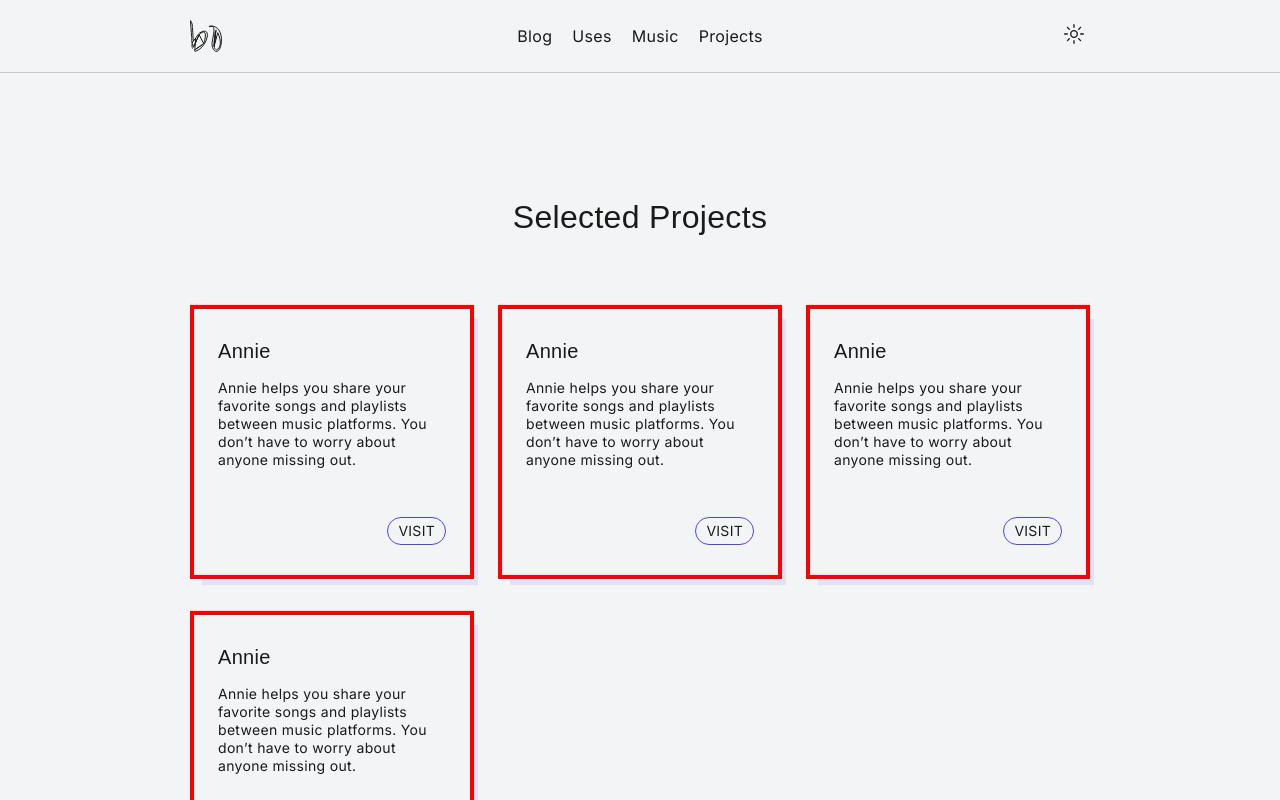
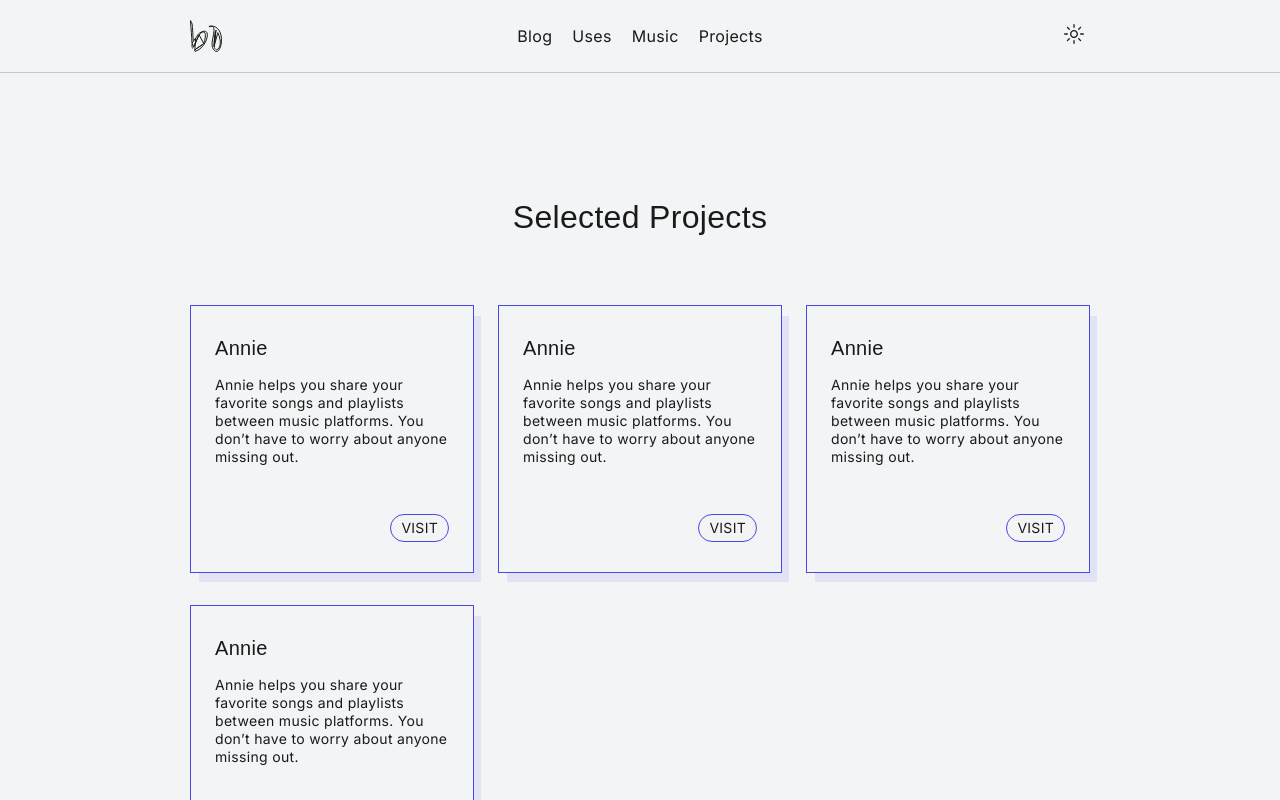
Before and after one commit to BolajiOlajide/portfolio-v2, a Next.js app: page /selected-projects in a window 1280 px wide. Shown: the top 800 px of the page. Built offline with nearby package versions, Linux system fonts and the light colour scheme; no server answers; a web font is replaced by a local one.

Commit message:
remove debug style

```diff
--- a/styles/_elements.scss
+++ b/styles/_elements.scss
@@ -425,7 +425,6 @@
   padding: 30px 24px;
   position: relative;
   background: var(--background);
-  border: 4px solid red;
 
   h3 {
     font-size: 20px;
```
